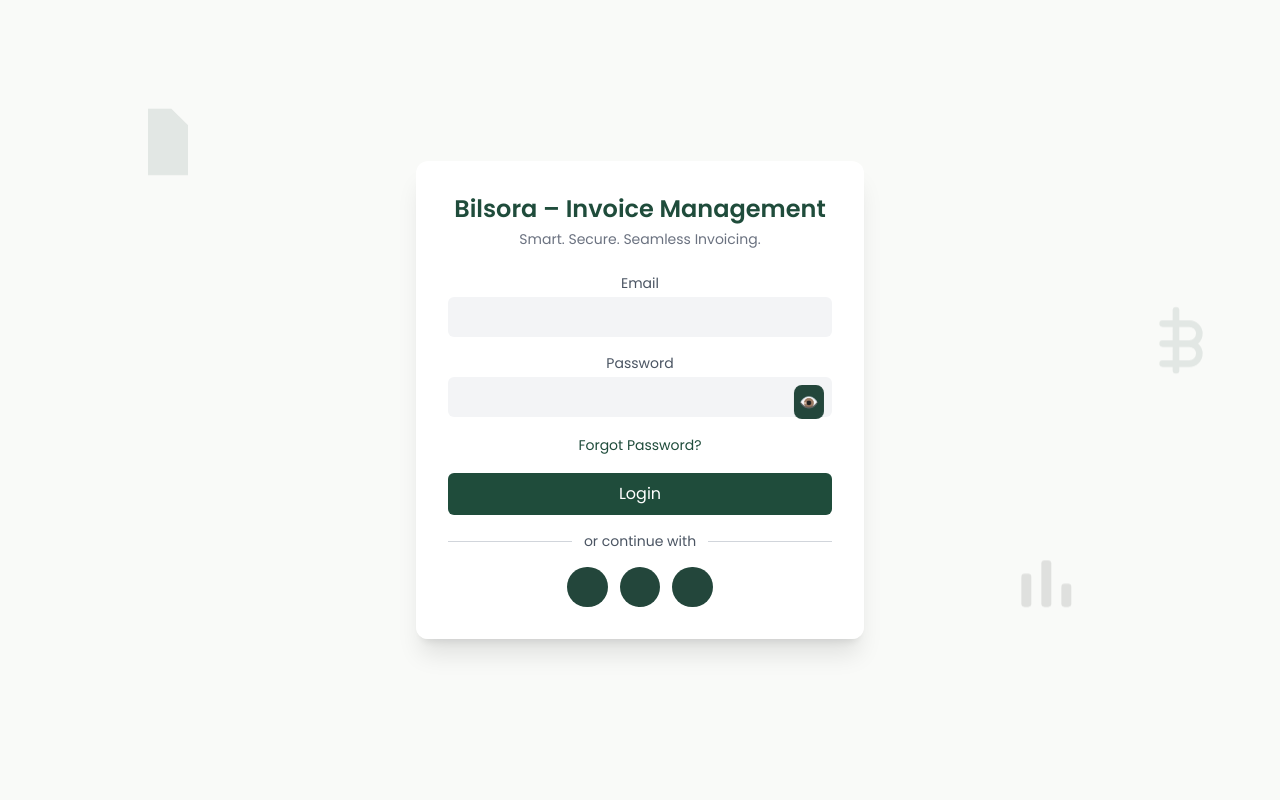
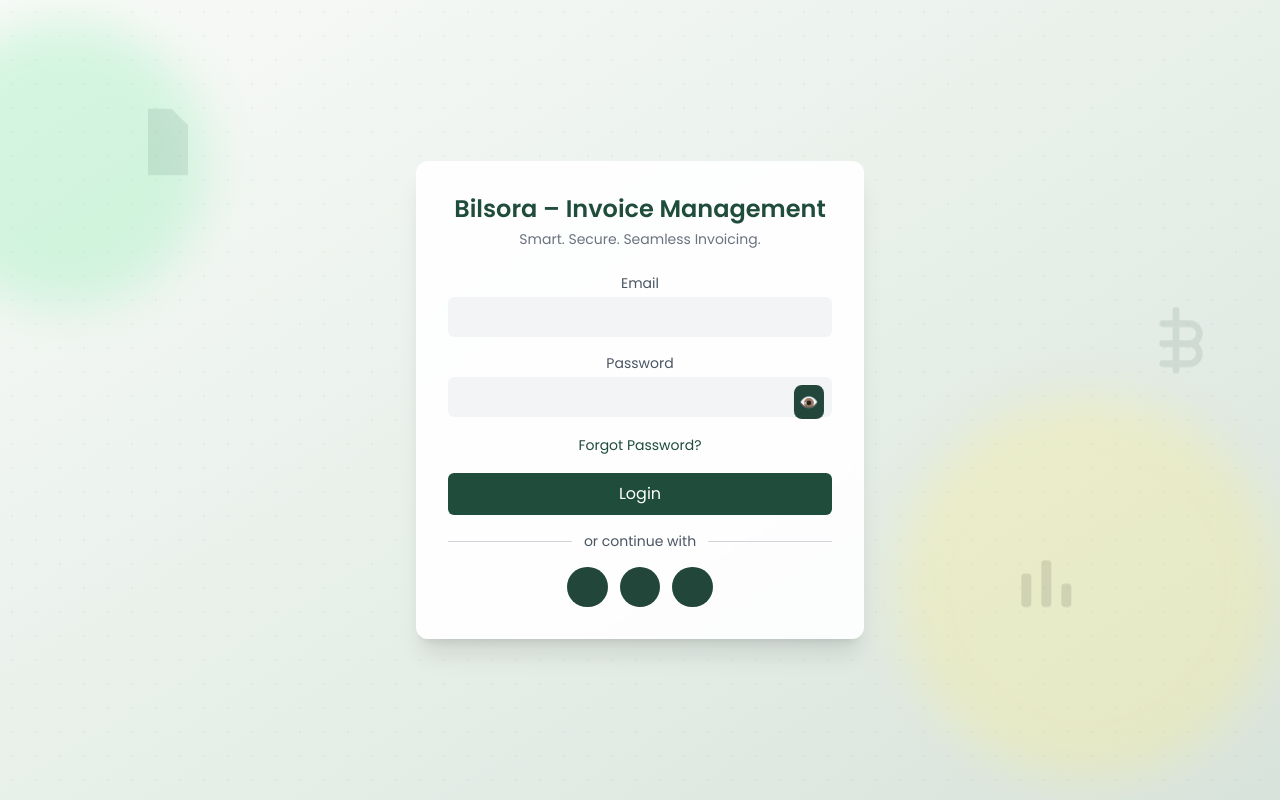
Before and after one commit to sorushikesh/invoice-management-ui, a React (Vite) app: page /invoice/management/login in a window 1280 px wide. Built offline with nearby package versions, Linux system fonts and the light colour scheme.

Commit message:
Add snowboard finance background with gradient and floating shapes

```diff
--- a/src/components/FinanceBackground.tsx
+++ b/src/components/FinanceBackground.tsx
@@ -3,9 +3,17 @@ import React from 'react'
 export default function FinanceBackground() {
   return (
     <div className="finance-bg">
+      {/* Optional grid overlay for dashboard feel */}
+      <div className="bg-grid-dots" />
+
+      {/* Floating accent blobs */}
+      <div className="absolute -left-20 top-10 w-72 h-72 rounded-full bg-green-300 opacity-30 blur-xl animate-float" />
+      <div className="absolute right-0 bottom-0 w-96 h-96 rounded-full bg-yellow-200 opacity-30 blur-xl animate-float [animation-duration:12s]" />
+
+      {/* Finance themed SVG icons */}
       <svg className="icon icon-invoice" viewBox="0 0 24 24" aria-hidden="true">
         <path d="M6 2h7l5 5v15H6V2z" fill="currentColor" />
-        <path d="M9 12h6M9 16h6" stroke="currentColor" strokeWidth="2" strokeLinecap="round"/>
+        <path d="M9 12h6M9 16h6" stroke="currentColor" strokeWidth="2" strokeLinecap="round" />
       </svg>
       <svg className="icon icon-chart" viewBox="0 0 24 24" aria-hidden="true">
         <rect x="4" y="10" width="3" height="10" rx="1" />
@@ -13,7 +21,7 @@ export default function FinanceBackground() {
         <rect x="16" y="13" width="3" height="7" rx="1" />
       </svg>
       <svg className="icon icon-currency" viewBox="0 0 24 24" aria-hidden="true">
-        <path d="M12 3v18M8 7h8a3 3 0 010 6H8m0 0h8a3 3 0 010 6H8" fill="none" stroke="currentColor" strokeWidth="2" strokeLinecap="round"/>
+        <path d="M12 3v18M8 7h8a3 3 0 010 6H8m0 0h8a3 3 0 010 6H8" fill="none" stroke="currentColor" strokeWidth="2" strokeLinecap="round" />
       </svg>
     </div>
   )
--- a/src/index.css
+++ b/src/index.css
@@ -404,3 +404,15 @@ button:focus-visible {
   0%, 100% { transform: translateY(0); }
   50% { transform: translateY(-20px); }
 }
+.animate-float {
+  animation: float 10s ease-in-out infinite;
+}
+
+.bg-grid-dots {
+  position: absolute;
+  inset: 0;
+  pointer-events: none;
+  background-image: radial-gradient(#23463b 1px, transparent 1px);
+  background-size: 24px 24px;
+  opacity: 0.05;
+}
--- a/src/pages/Login.tsx
+++ b/src/pages/Login.tsx
@@ -23,7 +23,7 @@ export default function Login({ onLogin }: Props) {
   }
 
   return (
-    <div className="relative min-h-screen flex items-center justify-center bg-[#F9FAF8] p-4 overflow-hidden font-['Poppins','Inter',sans-serif]">
+    <div className="relative min-h-screen flex items-center justify-center bg-gradient-to-br from-[#F9FAF8] via-[#E8F0EA] to-[#D8E3DC] p-4 overflow-hidden font-['Poppins','Inter',sans-serif]">
       <FinanceBackground />
       <motion.div
         initial={{ opacity: 0, y: 30 }}
```
